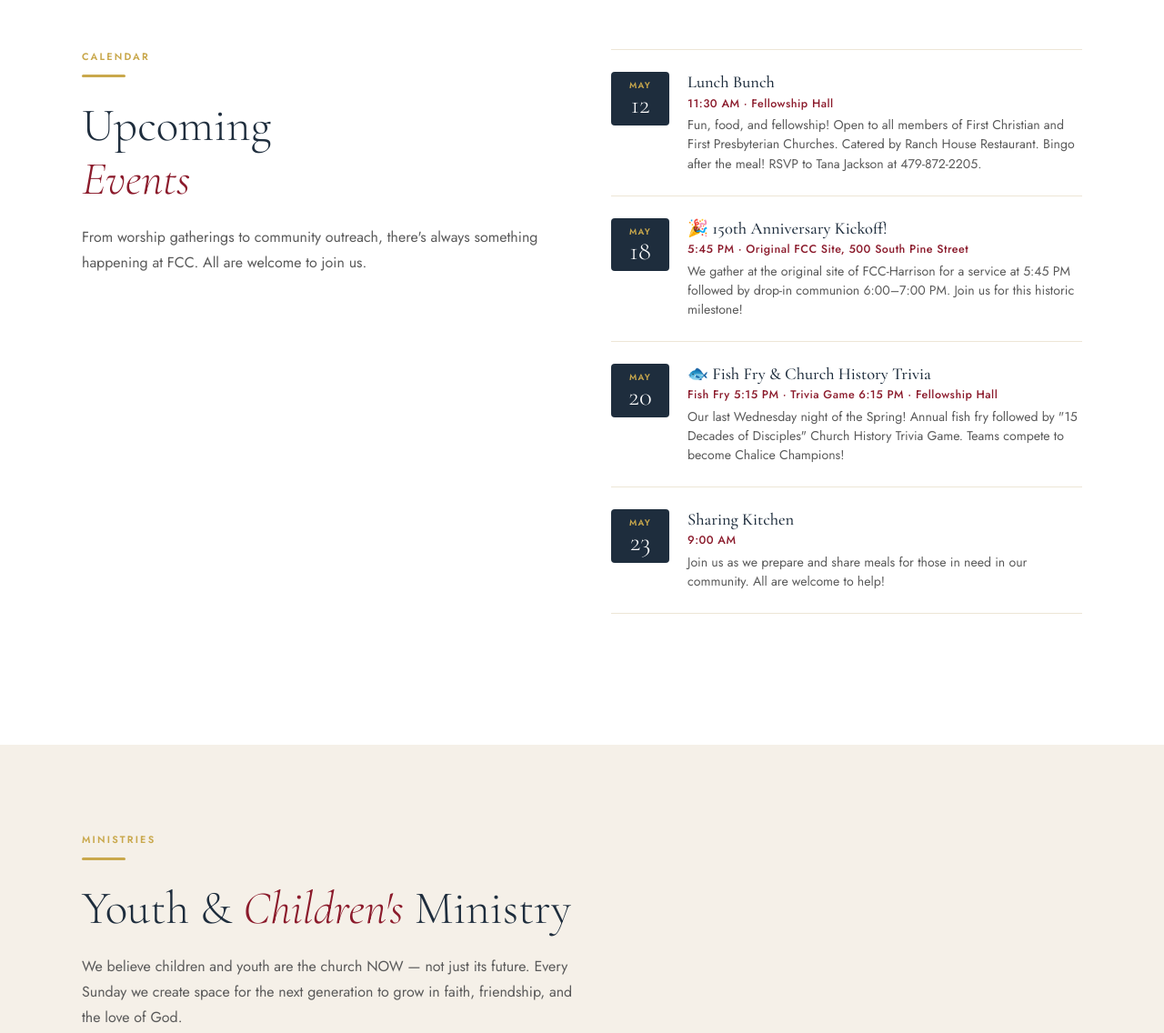
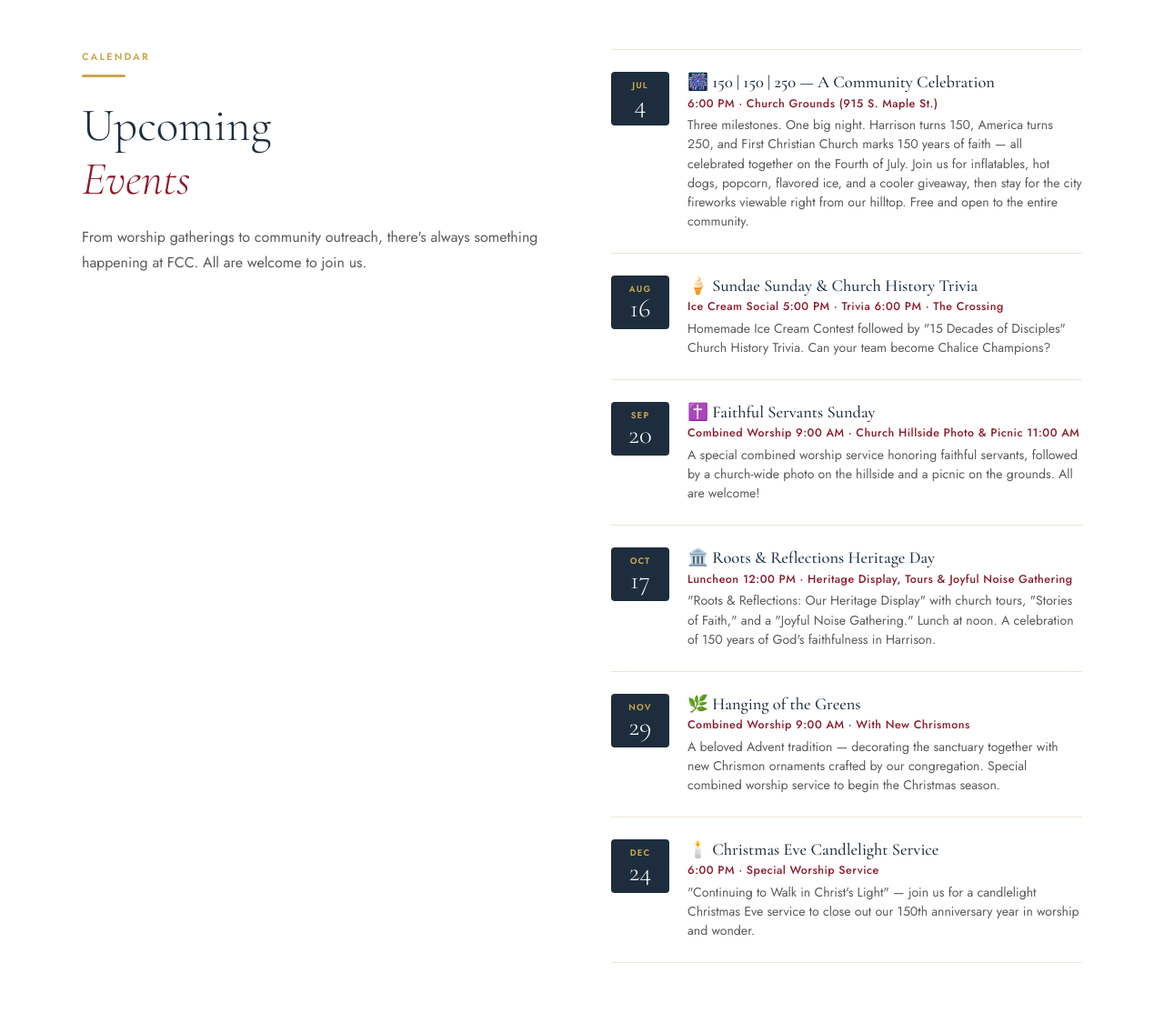
Before and after one commit to kaeserland-glitch/fcc-harrison-site, a plain HTML site: page index.html in a window 1280 px wide. Shown: the part 4280-5416 px from the top of the page at 91% size. Drawn offline with nearby package versions, Linux system fonts and the light colour scheme.

Commit message:
Update events: remove stale June events, rename July 4th, add 150th anniversary schedule through Dec

```diff
--- a/index.html
+++ b/index.html
@@ -1198,51 +1198,74 @@
           <p class="section-body">From worship gatherings to community outreach, there's always something happening at FCC. All are welcome to join us.</p>
 
         </div>
-        <div class="events-list">
+                <div class="events-list">
           <div class="event-item">
             <div class="event-date">
-              <div class="month">May</div>
-              <div class="day">12</div>
+              <div class="month">Jul</div>
+              <div class="day">4</div>
             </div>
             <div class="event-info">
-              <div class="ev-title">Lunch Bunch</div>
-              <div class="ev-time">11:30 AM · Fellowship Hall</div>
-              <div class="ev-desc">Fun, food, and fellowship! Open to all members of First Christian and First Presbyterian Churches. Catered by Ranch House Restaurant. Bingo after the meal! RSVP to Tana Jackson at 479-872-2205.</div>
+              <div class="ev-title">🎆 150 | 150 | 250 — A Community Celebration</div>
+              <div class="ev-time">6:00 PM · Church Grounds (915 S. Maple St.)</div>
+              <div class="ev-desc">Three milestones. One big night. Harrison turns 150, America turns 250, and First Christian Church marks 150 years of faith — all celebrated together on the Fourth of July. Join us for inflatables, hot dogs, popcorn, flavored ice, and a cooler giveaway, then stay for the city fireworks viewable right from our hilltop. Free and open to the entire community.</div>
             </div>
           </div>
           <div class="event-item">
             <div class="event-date">
-              <div class="month">May</div>
-              <div class="day">18</div>
+              <div class="month">Aug</div>
+              <div class="day">16</div>
             </div>
             <div class="event-info">
-              <div class="ev-title">🎉 150th Anniversary Kickoff!</div>
-              <div class="ev-time">5:45 PM · Original FCC Site, 500 South Pine Street</div>
-              <div class="ev-desc">We gather at the original site of FCC-Harrison for a service at 5:45 PM followed by drop-in communion 6:00–7:00 PM. Join us for this historic milestone!</div>
+              <div class="ev-title">🍦 Sundae Sunday &amp; Church History Trivia</div>
+              <div class="ev-time">Ice Cream Social 5:00 PM · Trivia 6:00 PM · The Crossing</div>
+              <div class="ev-desc">Homemade Ice Cream Contest followed by "15 Decades of Disciples" Church History Trivia. Can your team become Chalice Champions?</div>
             </div>
           </div>
           <div class="event-item">
             <div class="event-date">
-              <div class="month">May</div>
+              <div class="month">Sep</div>
               <div class="day">20</div>
             </div>
             <div class="event-info">
-              <div class="ev-title">🐟 Fish Fry &amp; Church History Trivia</div>
-              <div class="ev-time">Fish Fry 5:15 PM · Trivia Game 6:15 PM · Fellowship Hall</div>
-              <div class="ev-desc">Our last Wednesday night of the Spring! Annual fish fry followed by "15 Decades of Disciples" Church History Trivia Game. Teams compete to become Chalice Champions!</div>
+              <div class="ev-title">✝️ Faithful Servants Sunday</div>
+              <div class="ev-time">Combined Worship 9:00 AM · Church Hillside Photo &amp; Picnic 11:00 AM</div>
+              <div class="ev-desc">A special combined worship service honoring faithful servants, followed by a church-wide photo on the hillside and a picnic on the grounds. All are welcome!</div>
             </div>
           </div>
           <div class="event-item">
             <div class="event-date">
-              <div class="month">May</div>
-              <div class="day">23</div>
+              <div class="month">Oct</div>
+              <div class="day">17</div>
             </div>
             <div class="event-info">
-              <div class="ev-title">Sharing Kitchen</div>
-              <div class="ev-time">9:00 AM</div>
-              <div class="ev-desc">Join us as we prepare and share meals for those in need in our community. All are welcome to help!</div>
-            </div>
-          </div>
+              <div class="ev-title">🏛️ Roots &amp; Reflections Heritage Day</div>
+              <div class="ev-time">Luncheon 12:00 PM · Heritage Display, Tours &amp; Joyful Noise Gathering</div>
+              <div class="ev-desc">"Roots &amp; Reflections: Our Heritage Display" with church tours, "Stories of Faith," and a "Joyful Noise Gathering." Lunch at noon. A celebration of 150 years of God's faithfulness in Harrison.</div>
+            </div>
+          </div>
+          <div class="event-item">
+            <div class="event-date">
+              <div class="month">Nov</div>
+              <div class="day">29</div>
+            </div>
+            <div class="event-info">
+              <div class="ev-title">🌿 Hanging of the Greens</div>
+              <div class="ev-time">Combined Worship 9:00 AM · With New Chrismons</div>
+              <div class="ev-desc">A beloved Advent tradition — decorating the sanctuary together with new Chrismon ornaments crafted by our congregation. Special combined worship service to begin the Christmas season.</div>
+            </div>
+          </div>
+          <div class="event-item">
+            <div class="event-date">
+              <div class="month">Dec</div>
+              <div class="day">24</div>
+            </div>
+            <div class="event-info">
+              <div class="ev-title">🕯️ Christmas Eve Candlelight Service</div>
+              <div class="ev-time">6:00 PM · Special Worship Service</div>
+              <div class="ev-desc">"Continuing to Walk in Christ's Light" — join us for a candlelight Christmas Eve service to close out our 150th anniversary year in worship and wonder.</div>
+            </div>
+          </div>
+        </div>
         </div>
       </div>
     </div>
```
